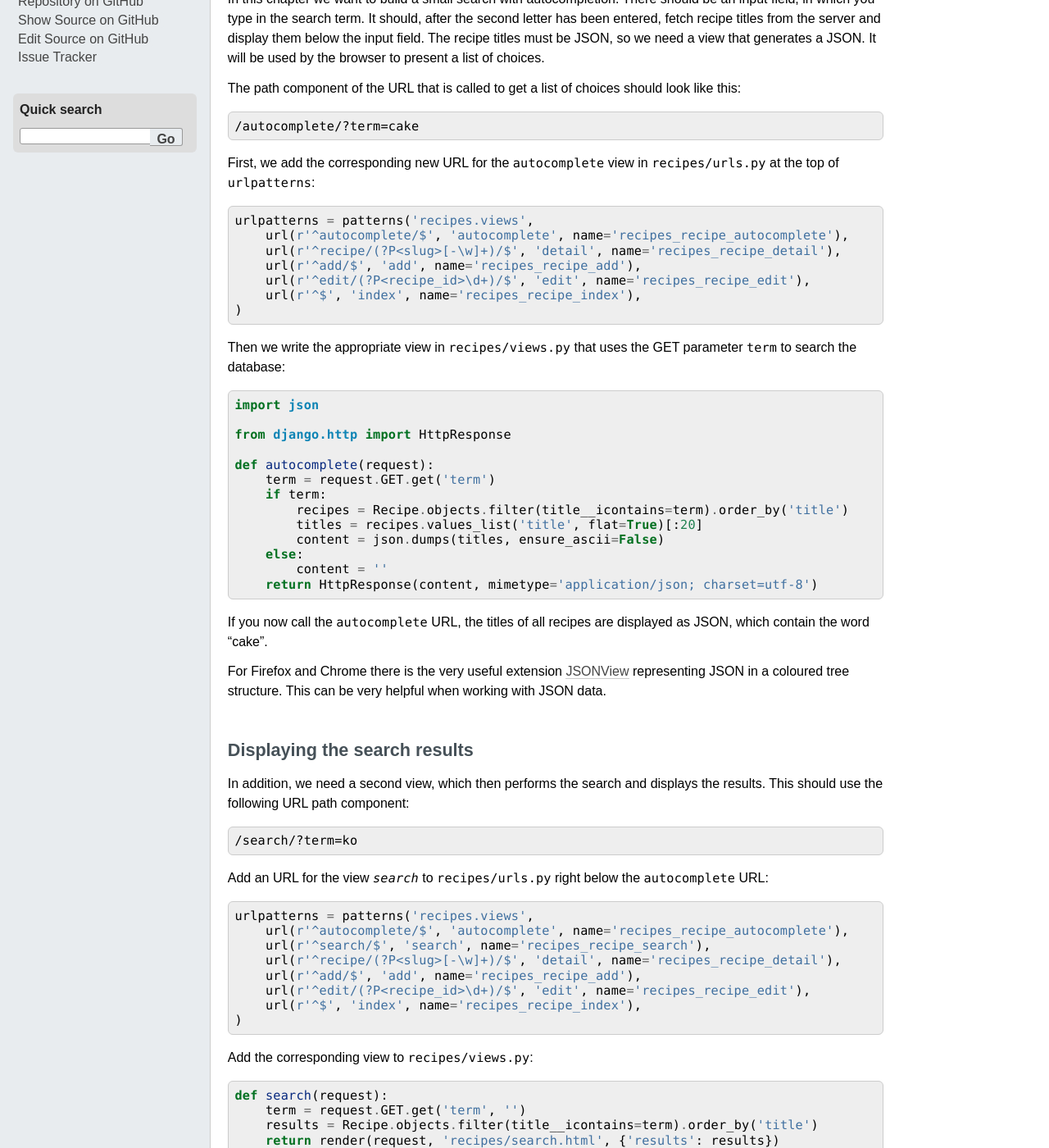
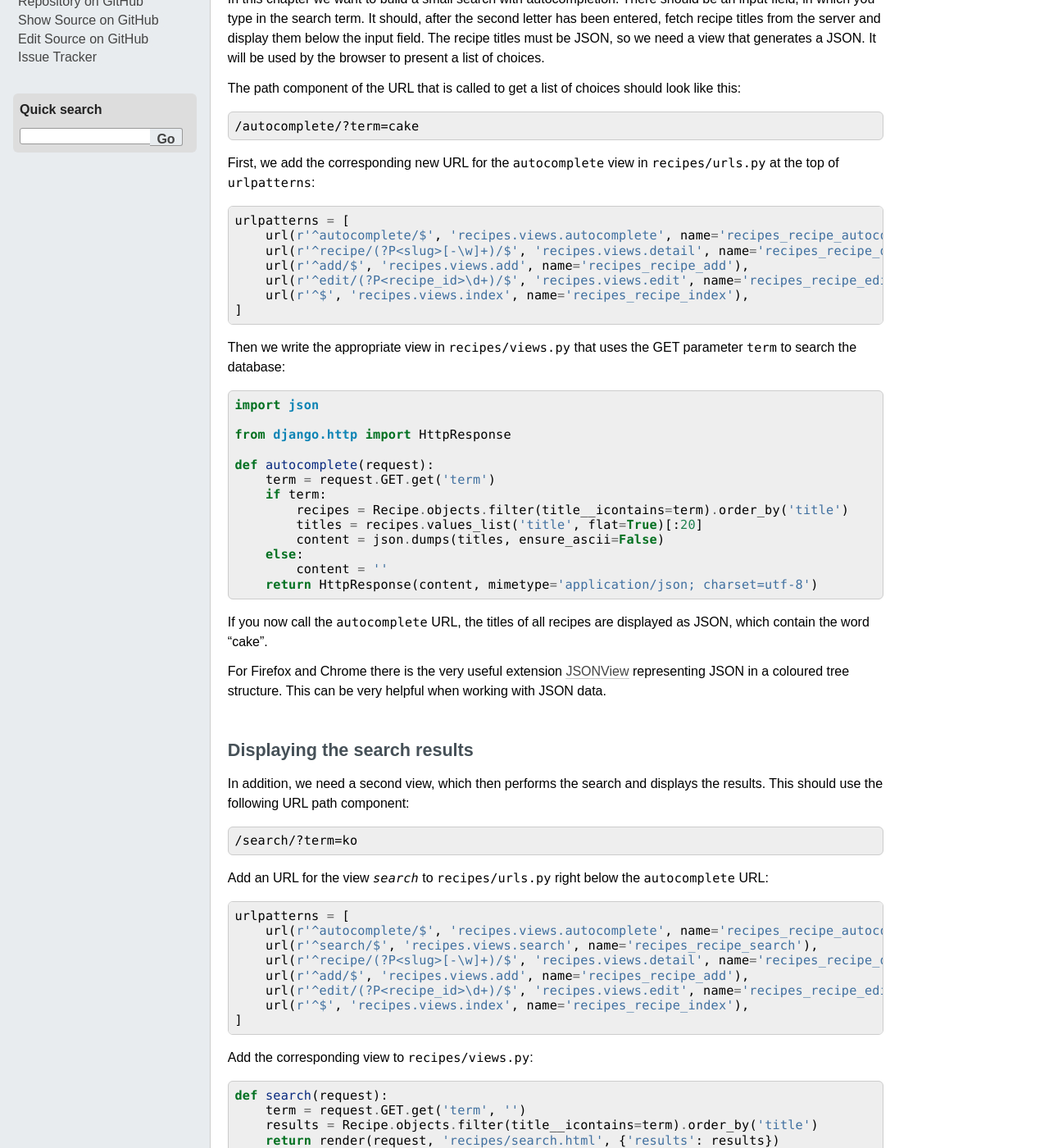
Before and after one commit to keimlink/django-workshop, a Sphinx documentation site: the page built from docs/ajax.rst, in a window 1280 px wide and 1400 px high, scrolled down 729 px. Shown: the whole window at 82% size. Built offline with Sphinx 7.4.7, drawn with Linux system fonts in a browser that asks for light colours; comment, search, counter and statistics services are not loaded.

Commit message:
Updated AJAX chapter to use the new urlpatterns format

```diff
--- a/docs/ajax.rst
+++ b/docs/ajax.rst
@@ -55,13 +55,13 @@ First, we add the corresponding new URL for the ``autocomplete`` view in
 
 ::
 
-    urlpatterns = patterns('recipes.views',
-        url(r'^autocomplete/$', 'autocomplete', name='recipes_recipe_autocomplete'),
-        url(r'^recipe/(?P<slug>[-\w]+)/$', 'detail', name='recipes_recipe_detail'),
-        url(r'^add/$', 'add', name='recipes_recipe_add'),
-        url(r'^edit/(?P<recipe_id>\d+)/$', 'edit', name='recipes_recipe_edit'),
-        url(r'^$', 'index', name='recipes_recipe_index'),
-    )
+    urlpatterns = [
+        url(r'^autocomplete/$', 'recipes.views.autocomplete', name='recipes_recipe_autocomplete'),
+        url(r'^recipe/(?P<slug>[-\w]+)/$', 'recipes.views.detail', name='recipes_recipe_detail'),
+        url(r'^add/$', 'recipes.views.add', name='recipes_recipe_add'),
+        url(r'^edit/(?P<recipe_id>\d+)/$', 'recipes.views.edit', name='recipes_recipe_edit'),
+        url(r'^$', 'recipes.views.index', name='recipes_recipe_index'),
+    ]
 
 Then we write the appropriate view in :file:`recipes/views.py` that uses the
 GET parameter ``term`` to search the database:
@@ -104,14 +104,14 @@ Add an URL for the view `search` to :file:`recipes/urls.py` right below the
 
 ::
 
-    urlpatterns = patterns('recipes.views',
-        url(r'^autocomplete/$', 'autocomplete', name='recipes_recipe_autocomplete'),
-        url(r'^search/$', 'search', name='recipes_recipe_search'),
-        url(r'^recipe/(?P<slug>[-\w]+)/$', 'detail', name='recipes_recipe_detail'),
-        url(r'^add/$', 'add', name='recipes_recipe_add'),
-        url(r'^edit/(?P<recipe_id>\d+)/$', 'edit', name='recipes_recipe_edit'),
-        url(r'^$', 'index', name='recipes_recipe_index'),
-    )
+    urlpatterns = [
+        url(r'^autocomplete/$', 'recipes.views.autocomplete', name='recipes_recipe_autocomplete'),
+        url(r'^search/$', 'recipes.views.search', name='recipes_recipe_search'),
+        url(r'^recipe/(?P<slug>[-\w]+)/$', 'recipes.views.detail', name='recipes_recipe_detail'),
+        url(r'^add/$', 'recipes.views.add', name='recipes_recipe_add'),
+        url(r'^edit/(?P<recipe_id>\d+)/$', 'recipes.views.edit', name='recipes_recipe_edit'),
+        url(r'^$', 'recipes.views.index', name='recipes_recipe_index'),
+    ]
 
 Add the corresponding view to :file:`recipes/views.py`:
 
```
